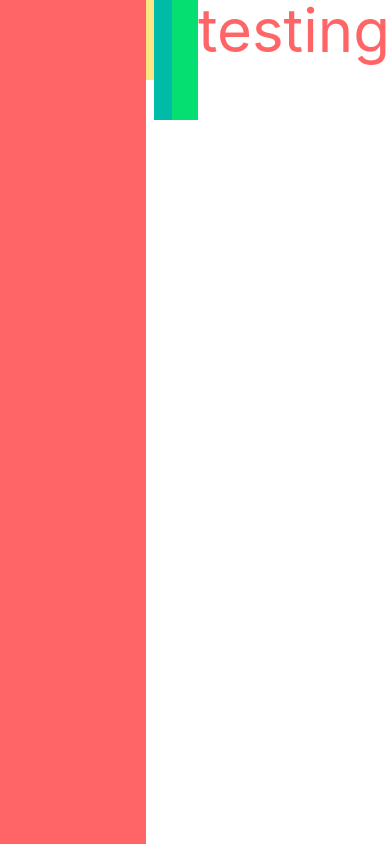
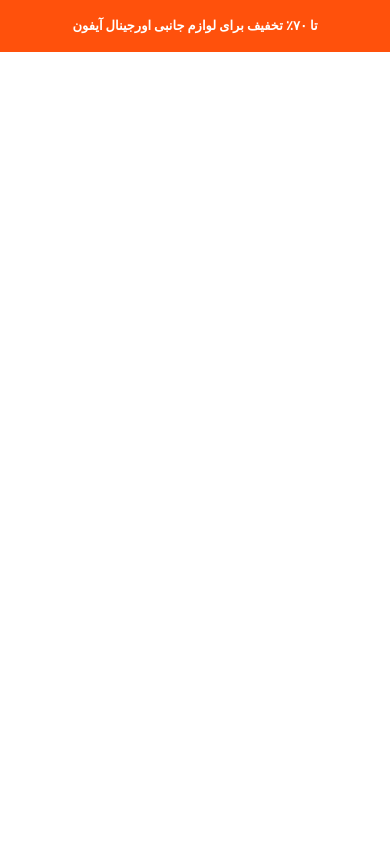
Before and after one commit to denerbone/web2project, a website: page index.html in a window 390 px wide. Shown: the top 844 px of the page. Drawn offline with nearby package versions, Linux system fonts and the light colour scheme; files that its build step writes are made by us from their sources.

Commit message:
commit 1: top bar is made and is responsive

```diff
--- a/index.html
+++ b/index.html
@@ -7,13 +7,11 @@
     <link rel="stylesheet" href="./.dist/output.css">
 </head>
 <body>
-    <div class="flex">
-    <div class="w-400 h-400 bg-red-400"></div>
-    <div class="h-20 w-20 bg-amber-200"></div>
-    <div class="h-30 w-50 bg-teal-500"></div>
-    <div class="h-30 w-70 bg-green-400"></div>
-    <div class="w-1 h-5 via-fuchsia-600"></div>
-    <h1 class="text-6xl text-red-400">testing</h1>
-    </div>
+<div class="w-full bg-[#FF510C] h-13 lg:h-[70px] flex items-center justify-center  " ><p class="text-white font-bold text-[13px] flex-nowrap flex lg:text-[17px]">تا ۷۰٪ تخفیف برای لوازم جانبی اورجینال آیفون</p></div>
+<div class="h-[147px] w-full lg:h-[127px] lg:mt-[17px]">
+    <div class="line-1"></div>
+    <div class="line-2 md:hidden"></div>
+</div>
+</div>
 </body>
 </html>
--- a/src/css/tailwind.css
+++ b/src/css/tailwind.css
@@ -1 +1,4 @@
 @import "tailwindcss";
+@theme {
+  --font-display: "YekanBakh", sans-serif;
+}
```
